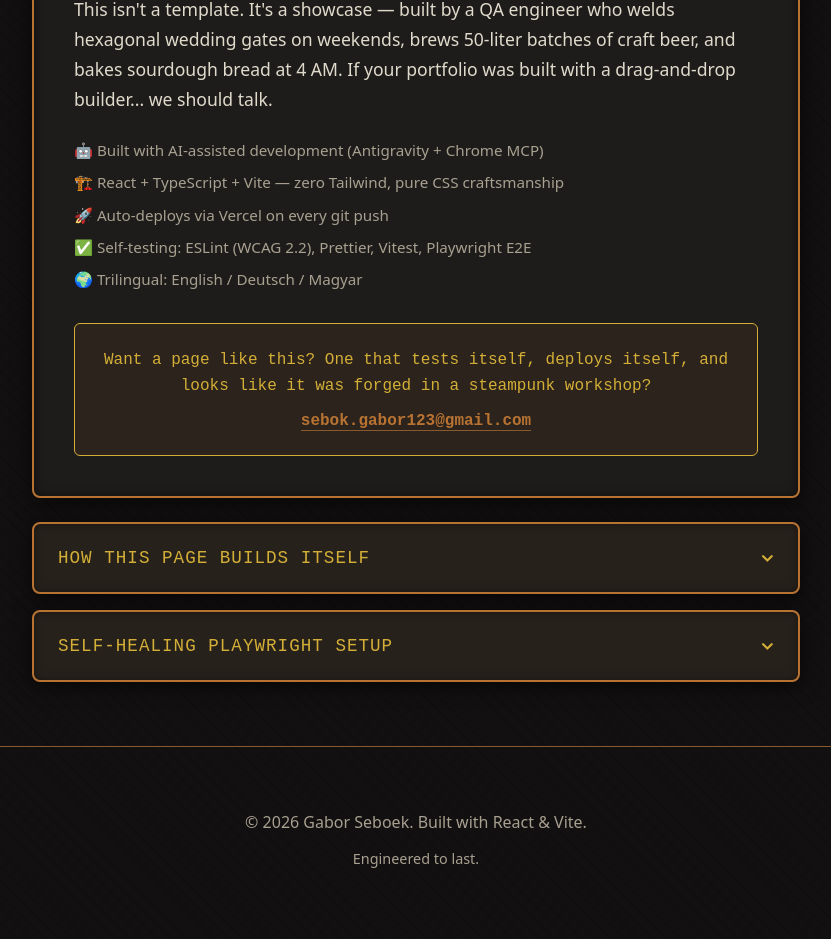
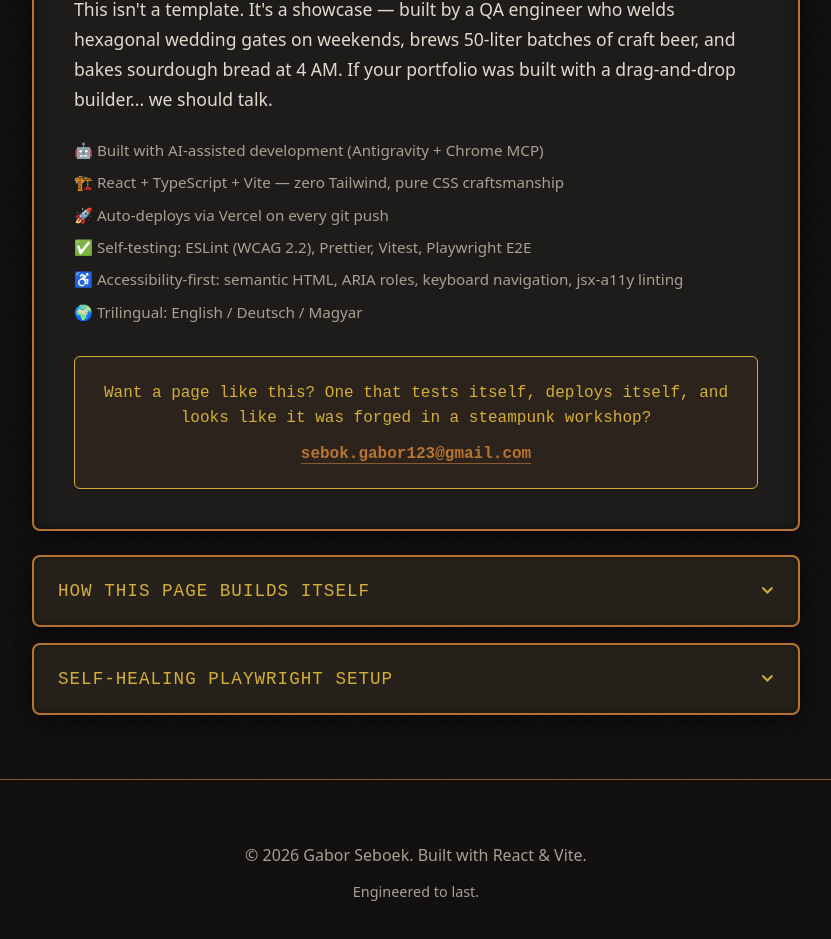
Before and after one commit to sebokgabor84/GaborPortfolio, a React (Vite) app: page / in a window 1280 px wide. Shown: the part 6110-7049 px from the top of the page, without its empty margins (224-1055 px from the left). Built offline with nearby package versions, Linux system fonts and the light colour scheme.

Commit message:
feat: add accessibility-first bullet to About section (all 3 locales)

```diff
--- a/src/components/Guide/AboutThisPage.tsx
+++ b/src/components/Guide/AboutThisPage.tsx
@@ -50,7 +50,7 @@ export const AboutThisPage: React.FC = () => {
                     flexDirection: 'column',
                     gap: '0.6rem',
                 }}>
-                    {['stack_ai', 'stack_arch', 'stack_deploy', 'stack_testing', 'stack_i18n'].map((key) => (
+                    {['stack_ai', 'stack_arch', 'stack_deploy', 'stack_testing', 'stack_a11y', 'stack_i18n'].map((key) => (
                         <li key={key} style={{
                             color: 'var(--color-text-dim)',
                             fontSize: 'clamp(0.85rem, 2.5vw, 0.95rem)',
--- a/src/i18n/locales/de.json
+++ b/src/i18n/locales/de.json
@@ -62,6 +62,7 @@
         "stack_arch": "🏗️ React + TypeScript + Vite — kein Tailwind, reines CSS-Handwerk",
         "stack_deploy": "🚀 Auto-Deployment über Vercel bei jedem Git Push",
         "stack_testing": "✅ Self-Testing: ESLint (WCAG 2.2), Prettier, Vitest, Playwright E2E",
+        "stack_a11y": "♿ Accessibility-first: semantisches HTML, ARIA-Rollen, Keyboard-Navigation, jsx-a11y Linting",
         "stack_i18n": "🌍 Dreisprachig: English / Deutsch / Magyar",
         "cta_text": "Möchten Sie eine Seite wie diese? Eine, die sich selbst testet, selbst deployed und aussieht, als wäre sie in einer Steampunk-Werkstatt geschmiedet worden?",
         "build_title": "Wie diese Seite sich selbst baut",
--- a/src/i18n/locales/en.json
+++ b/src/i18n/locales/en.json
@@ -62,6 +62,7 @@
         "stack_arch": "🏗️ React + TypeScript + Vite — zero Tailwind, pure CSS craftsmanship",
         "stack_deploy": "🚀 Auto-deploys via Vercel on every git push",
         "stack_testing": "✅ Self-testing: ESLint (WCAG 2.2), Prettier, Vitest, Playwright E2E",
+        "stack_a11y": "♿ Accessibility-first: semantic HTML, ARIA roles, keyboard navigation, jsx-a11y linting",
         "stack_i18n": "🌍 Trilingual: English / Deutsch / Magyar",
         "cta_text": "Want a page like this? One that tests itself, deploys itself, and looks like it was forged in a steampunk workshop?",
         "build_title": "How This Page Builds Itself",
--- a/src/i18n/locales/hu.json
+++ b/src/i18n/locales/hu.json
@@ -62,6 +62,7 @@
         "stack_arch": "🏗️ React + TypeScript + Vite — nulla Tailwind, tiszta CSS kézművesség",
         "stack_deploy": "🚀 Automatikus telepítés Vercelen minden git push-ra",
         "stack_testing": "✅ Self-testing: ESLint (WCAG 2.2), Prettier, Vitest, Playwright E2E",
+        "stack_a11y": "♿ Accessibility-first: szemantikus HTML, ARIA role-ok, keyboard navigáció, jsx-a11y linting",
         "stack_i18n": "🌍 Háromnyelvű: English / Deutsch / Magyar",
         "cta_text": "Szeretnél egy ilyen oldalt? Egyet, ami teszteli magát, deployolja magát, és úgy néz ki, mintha egy steampunk műhelyben kovácsolták volna?",
         "build_title": "Hogyan építi magát ez az oldal",
```
